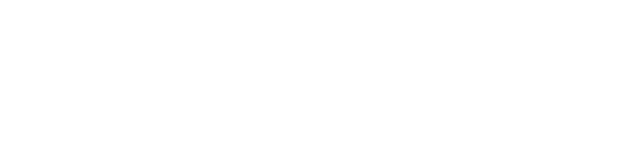
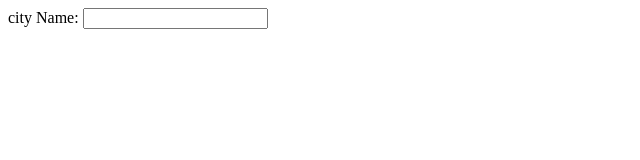
Before and after one commit to MariAzhdari/weatherproject, a website: page index.html in a window 1280 px wide. Shown: the whole page, without its empty margins (0-640 px from the left). Drawn offline with Linux system fonts and the light colour scheme.

Commit message:
add input in html

```diff
--- a/index.html
+++ b/index.html
@@ -7,6 +7,8 @@
     <title>WeatherApp with Mari</title>
 </head>
 <body>
+    <label for="cityInput">city Name:</label>
+    <input id="cityInput" type="text" name="cityName">
 
 </body>
 </html>
```
